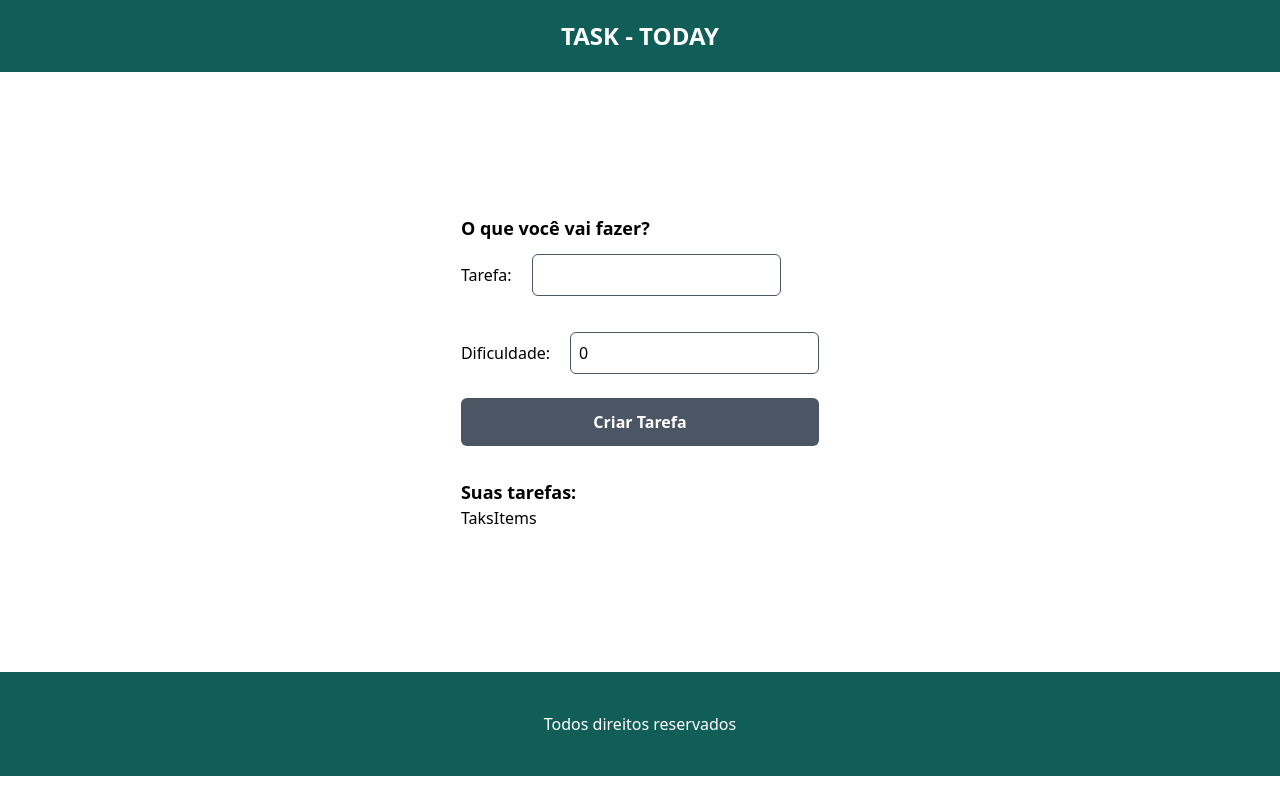
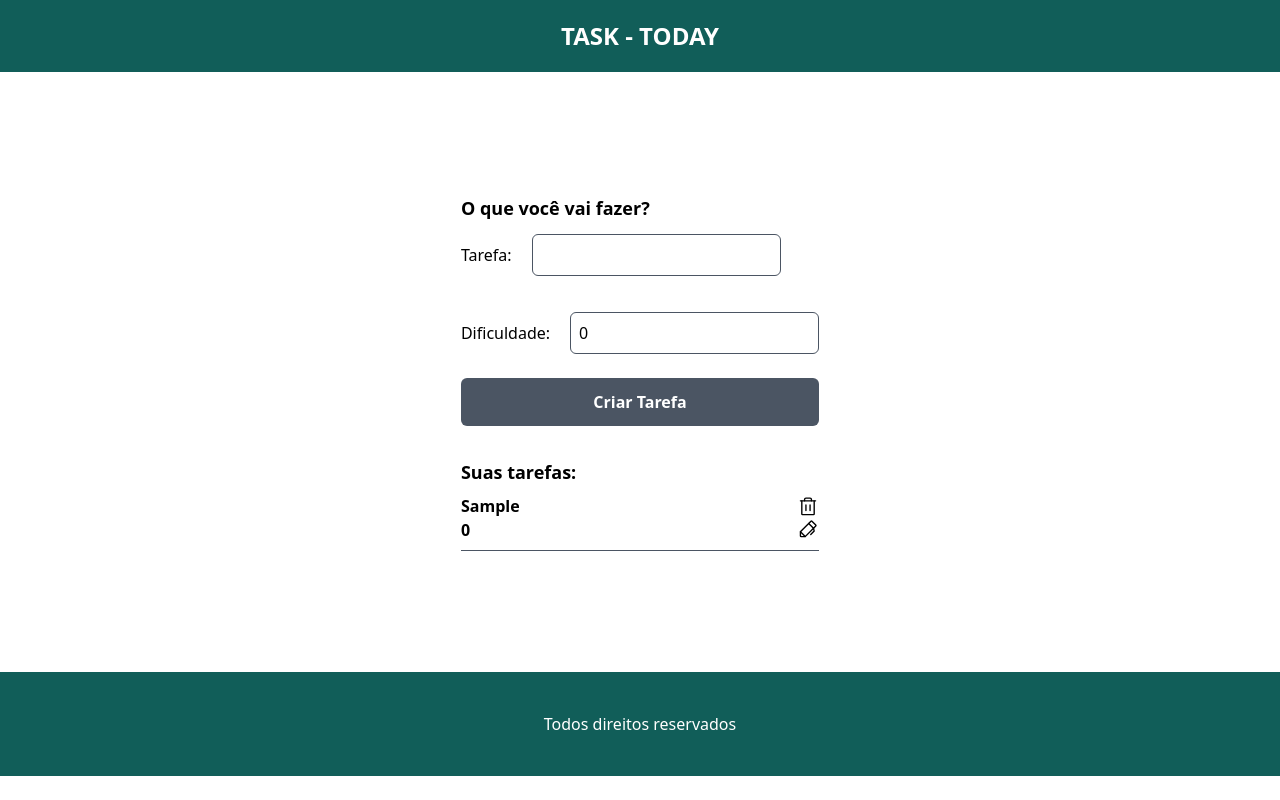
Before and after one commit to ngrpedro/taskts, a React (Vite) app: page / in a window 1280 px wide. Both pictures are taken after typing "Sample" into the empty fields and a click on the input "Criar Tarefa". Built offline with nearby package versions, Linux system fonts and the light colour scheme.

Commit message:
styling taskItens

```diff
--- a/src/App.tsx
+++ b/src/App.tsx
@@ -25,7 +25,7 @@ function App() {
           <div>
             <h2 className="font-bold text-lg">Suas tarefas:</h2>
 
-            <TaksItems />
+            <TaksItems taskList={taskList} />
           </div>
         </div>
       </div>
--- a/src/components/Forms/TaksItems.tsx
+++ b/src/components/Forms/TaksItems.tsx
@@ -1,9 +1,36 @@
 import React from "react";
+import { ITask } from "../../interface/Task";
+import { Trash, Pen } from "phosphor-react";
 
-type Props = {};
+type Props = {
+  taskList: ITask[];
+};
 
-const TaksItems = (props: Props) => {
-  return <div>TaksItems</div>;
+const TaksItems = ({ taskList }: Props) => {
+  return (
+    <>
+      {taskList.length > 0 ? (
+        taskList.map((task) => (
+          <div
+            key={task.id}
+            className="flex items-center justify-between border-b border-gray-600 py-2"
+          >
+            <div>
+              <h1 className="font-semibold">{task.title}</h1>
+              <h2 className="font-semibold">{task.asHard}</h2>
+            </div>
+
+            <div>
+              <Trash size={22} />
+              <Pen size={22} />
+            </div>
+          </div>
+        ))
+      ) : (
+        <p>Não há tarefas cadastradas</p>
+      )}
+    </>
+  );
 };
 
 export default TaksItems;
```
